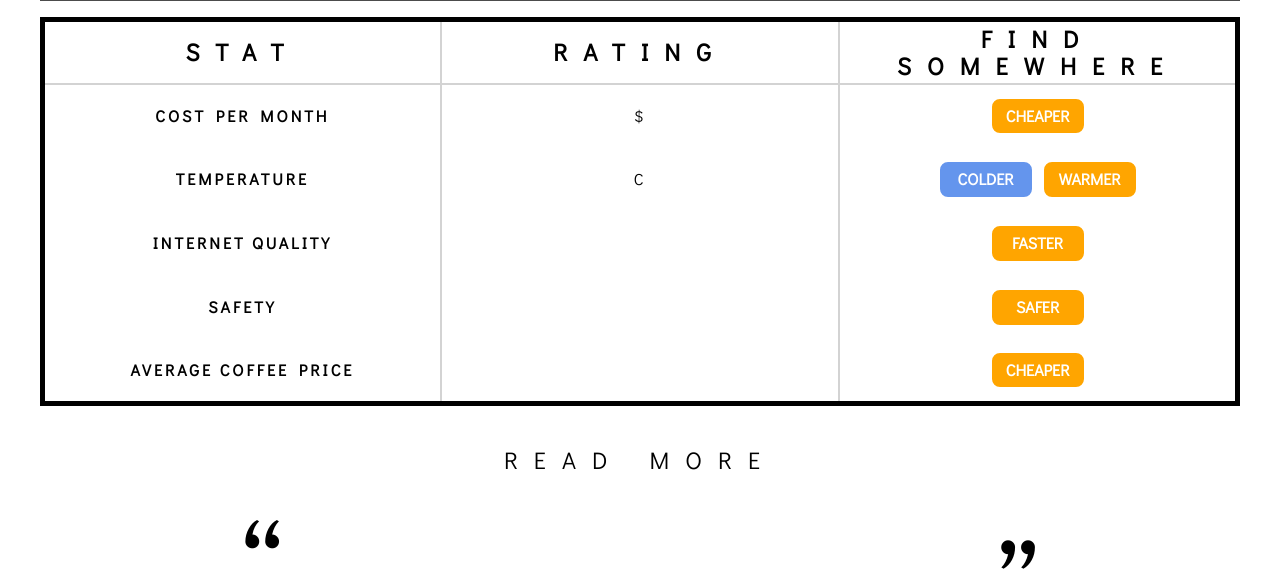
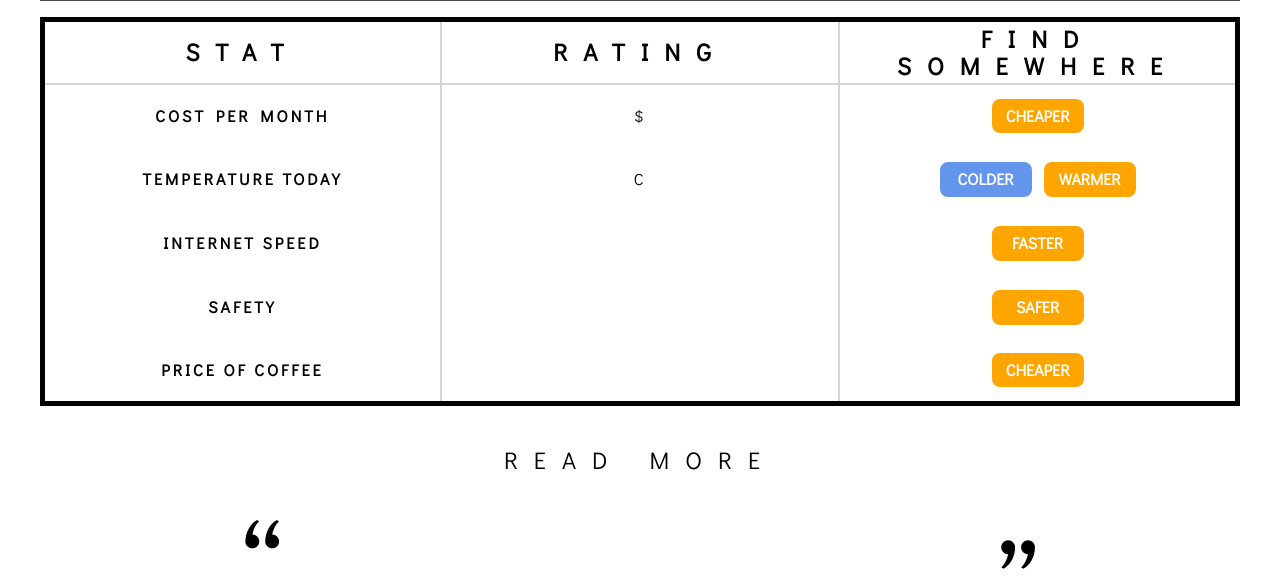
Before and after one commit to FAC9/hapi-places, a Node project: template public/views/index.hbs in a window 1280 px wide. Shown: the part 799-1375 px from the top of the page. Run offline with Node 20 templates, Linux system fonts and the light colour scheme; the template is opened without the code that fills it, so the values that code supplies are empty.

Commit message:
changes to copy

```diff
--- a/public/views/index.hbs
+++ b/public/views/index.hbs
@@ -31,13 +31,13 @@
   </tr>
 
   <tr class="table__row">
-    <td class="table__cell table__property">TEMPERATURE</td>
+    <td class="table__cell table__property">TEMPERATURE TODAY</td>
     <td class="table__cell table__value">{{#if temp}}{{temp}}{{else}}C{{/if}}</td>
     <td class="table__cell table__button-container"><a href='/colder' name='temp_colder' class="table__button table__button--blue">COLDER</a><a href='/warmer' name='temp_warmer' class="table__button table__button--orange">WARMER</a></td>
   </tr>
 
   <tr class="table__row">
-    <td class="table__cell table__property">INTERNET QUALITY</td>
+    <td class="table__cell table__property">INTERNET SPEED</td>
     <td class="table__cell table__value">{{#if internet}}{{internet}}{{else}}{{???}}{{/if}}</td>
     <td class="table__cell table__button-container"><a href='/faster' name='internet' class="table__button table__button--orange">FASTER</a></td>
   </tr>
@@ -50,7 +50,7 @@
   </tr>
 
   <tr class="table__row">
-    <td class="table__cell table__property">AVERAGE COFFEE PRICE</td>
+    <td class="table__cell table__property">PRICE OF COFFEE</td>
     <td class="table__cell table__value">{{#if coffee}}{{coffee}}{{else}}{{???}}{{/if}}</td>
     <td class="table__cell table__button-container"><a href='/cheaper' name='coffee' class="table__button table__button--orange">CHEAPER</a></td>
   </tr>
```
